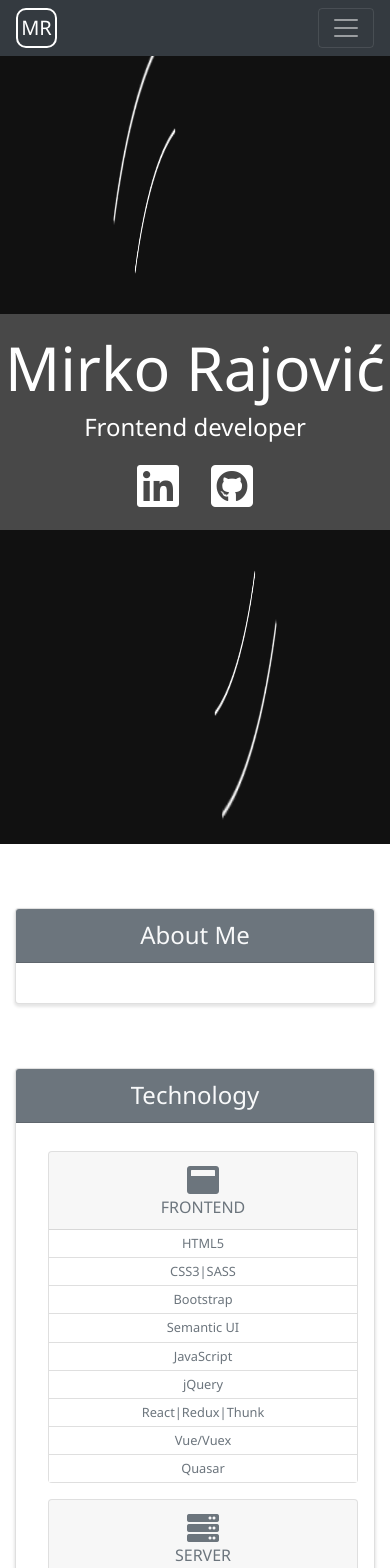
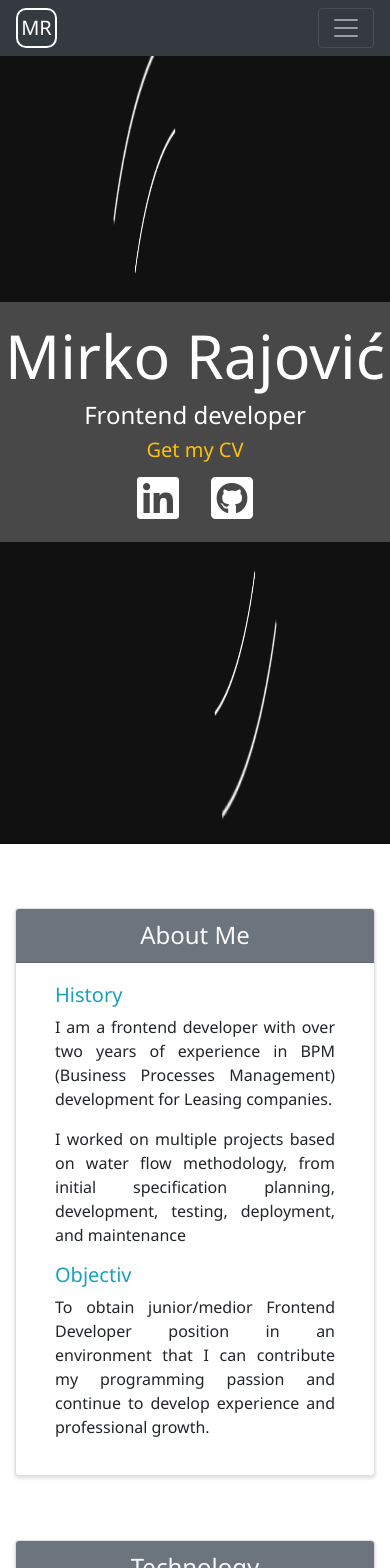
Before and after one commit to RajovicMirko/web-site-portfolio, a React (Create React App) app: page / in a window 390 px wide. Shown: the top 1568 px of the page. Built offline with nearby package versions, Linux system fonts and the light colour scheme.

Commit message:
Added CV download, and some small changes in text

```diff
--- a/src/components/AboutMe/index.js
+++ b/src/components/AboutMe/index.js
@@ -1,11 +1,30 @@
 import React from "react";
 
 import Page from "../global/page";
+import Paragraf from './paragraf'
 
 function index() {
+  const data = [
+    {
+      title: 'History',
+      text: [
+        "I am a frontend developer with over two years of experience in BPM (Business Processes Management) development for Leasing companies.",
+        "I worked on multiple projects based on water flow methodology, from initial specification planning, development, testing, deployment, and maintenance",
+      ]
+    },
+    {
+      title: "Objectiv",
+      text: [
+        "To obtain junior/medior Frontend Developer position in an environment that I can contribute my programming passion and continue to develop experience and professional growth."
+      ]
+    }
+  ]
+
+  const cards = data.map(paragraf => <Paragraf title={paragraf.title} paragraf={paragraf.text} />)
+
   return (
     <section id="about-me">
-      <Page title="About Me" />
+      <Page title="About Me" cards={cards} />
     </section>
   );
 }
--- /dev/null
+++ b/src/components/AboutMe/paragraf.js
@@ -0,0 +1,13 @@
+import React from 'react'
+
+function paragraf({ title, paragraf }) {
+
+  return (
+    <div className="paragraf col-12 text-justify text-md-left col-md-5">
+      <h5 className="text-info">{title}</h5>
+      {paragraf.map(text => <p>{text}</p>)}
+    </div>
+  )
+}
+
+export default paragraf
--- a/src/components/Header/index.js
+++ b/src/components/Header/index.js
@@ -1,4 +1,6 @@
 import React from "react";
+
+import CVPdf from '../../assets/header/Rajovic Mirko CV ENG.pdf';
 
 function index() {
   return (
@@ -6,12 +8,22 @@ function index() {
       <div className="home-text-wrapper d-flex flex-column justify-content-center align-items-center text-white py-2 py-md-5">
         <span className="home-title text-center">Mirko Rajović</span>
         <h4>Frontend developer</h4>
+
+        <a
+          className="text-warning font-weight-bold"
+          href={CVPdf}
+          target="_blank"
+          rel="noopener noreferrer"
+        >
+          <h5 className="m-0">Get my CV</h5>
+        </a>
+
         <div className="contact-list">
           <a
             href="https://www.linkedin.com/in/mirko-rajovic-170936158"
             target="_blank"
             rel="noopener noreferrer"
-            className="mx-3"
+            className="mx-3 text-white"
           >
             <i className="fab fa-linkedin"></i>
           </a>
@@ -19,7 +31,7 @@ function index() {
             href="https://github.com/RajovicMirko"
             target="_blank"
             rel="noopener noreferrer"
-            className="mx-3"
+            className="mx-3 text-white"
           >
             <i className="fab fa-github-square"></i>
           </a>
--- a/src/index.css
+++ b/src/index.css
@@ -27,7 +27,7 @@ body {
   border-radius: 10px;
 }
 
-.page-card{
+.page-card {
   box-shadow: 0 2px 3px 1px rgba(0, 0, 0, 0.1);
 }
 
@@ -43,8 +43,7 @@ body {
   -ms-grid-rows: 1fr;
 }
 
-#home
- {
+#home {
   min-height: 100vh;
   /* ie11 */
   height: 100vh;
@@ -56,7 +55,7 @@ body {
   background-repeat: no-repeat;
 }
 
-.home-text-wrapper{
+.home-text-wrapper {
   background-color: rgba(128, 128, 128, 0.5);
   width: 100%;
 }
@@ -66,15 +65,15 @@ body {
   font-weight: 500;
 }
 
+#home h5:hover {
+  cursor: pointer;
+}
+
 #home .contact-list {
   font-size: 3rem;
 }
 
-#home .contact-list a {
-  color: white;
-}
-
-#home .contact-list a:hover {
+#home .contact-list a i:hover {
   transform: scale(1.1);
 }
 
```
Also changed, not shown: 1 other file (tests, documents, lock files or other folders).
